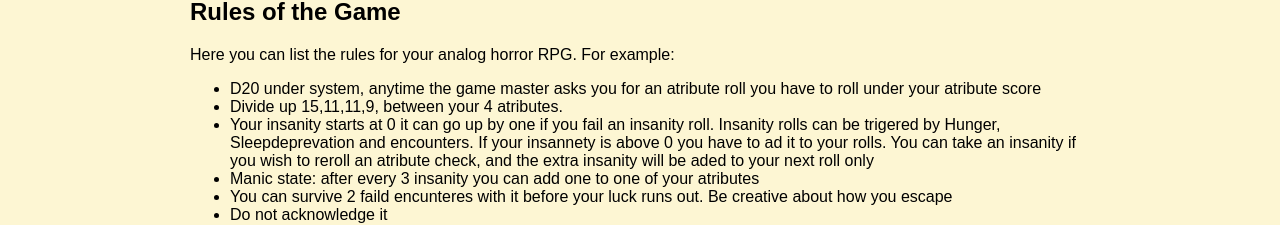
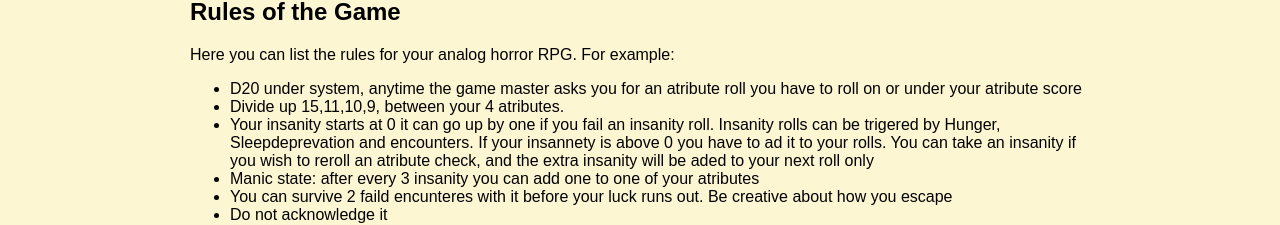
Before and after one commit to komocsimatyi-dotcom/Paradice.pd.gov, a plain HTML site: page about.html in a window 1280 px wide. Shown: the part 829-1054 px from the top of the page. Drawn offline with Linux system fonts and the light colour scheme.

Commit message:
Update about.html

```diff
--- a/about.html
+++ b/about.html
@@ -47,8 +47,8 @@
             <p>Here you can list the rules for your analog horror RPG. For example:</p>
             <ul>
                 <li>D20 under system, anytime the game master asks you for an atribute roll
-                    you have to roll under your atribute score</li>
-                <li>Divide up 15,11,11,9, between your 4 atributes. </li>
+                    you have to roll on or under your atribute score</li>
+                <li>Divide up 15,11,10,9, between your 4 atributes. </li>
                 <li>Your insanity starts at 0 it can go up by one if you fail an insanity roll.
                 Insanity rolls can be trigered by Hunger, Sleepdeprevation and encounters.
                 If your insannety is above 0 you have to ad it to your rolls.
```
